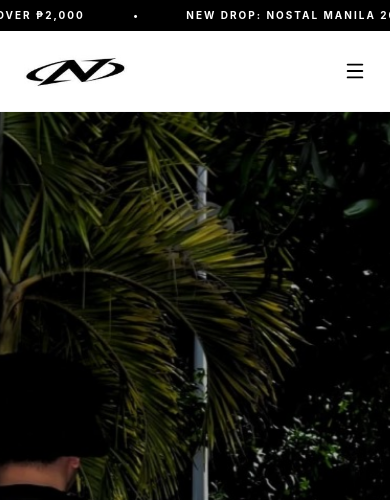
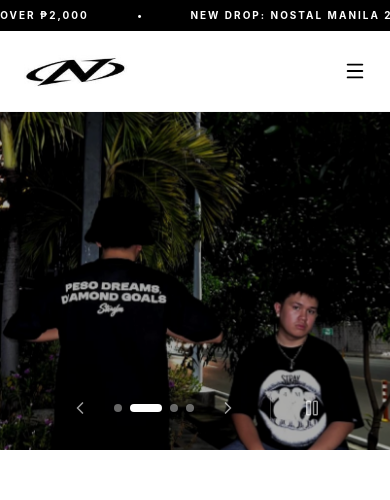
Before and after one commit to JEchon16/stray, a Next.js app: page /home in a window 390 px wide. Shown: the top 500 px of the page. Built offline with nearby package versions, Linux system fonts and the light colour scheme; no server answers; the database is empty.

Commit message:
Update: fix the home page

```diff
--- a/src/app/home/page.tsx
+++ b/src/app/home/page.tsx
@@ -247,7 +247,7 @@
       </nav>
 
       {/* HERO SLIDER */}
-      <section className="relative h-screen min-h-[600px] overflow-hidden bg-black">
+      <section className="relative h-[40vh] min-h-[300px] sm:h-[50vh] lg:h-screen lg:min-h-[600px] overflow-hidden bg-black">
         {heroMedia.map((media, i) => (
           <div
             key={media.id}
```
